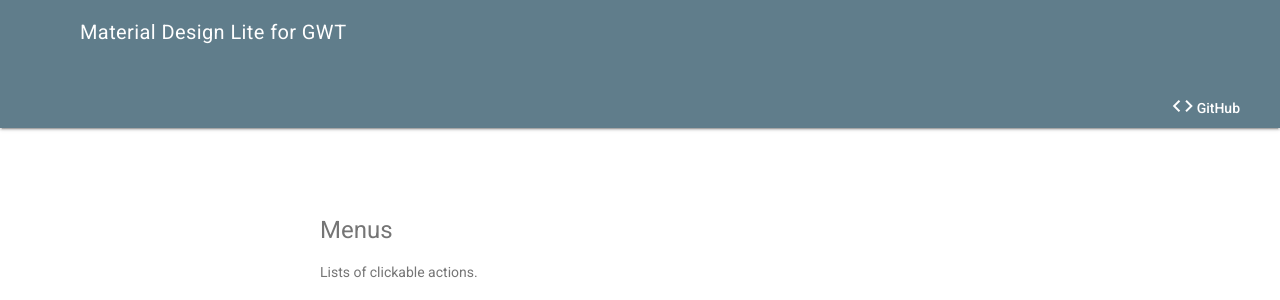
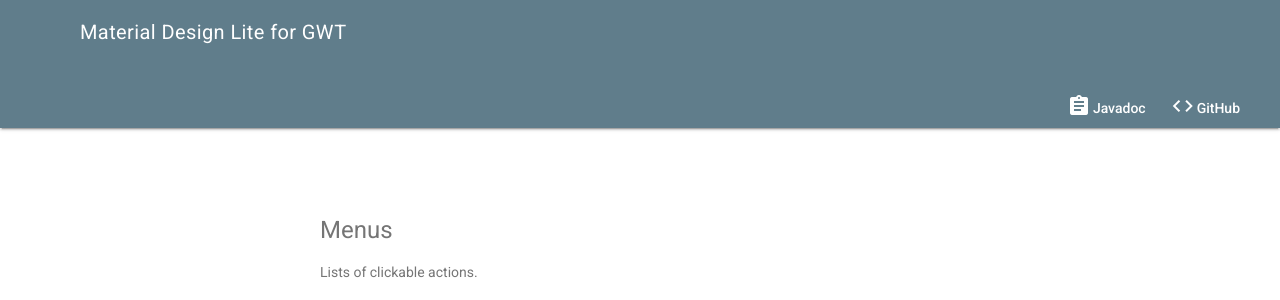
Before and after one commit to ilyes4j/material-design-lite-gwt, a web app: page /components/menus/menus.html in a window 1280 px wide. Shown: the top 300 px of the page. Run offline with its HTML, style and script files only (its server is not run), Linux system fonts and the light colour scheme; data that the repository does not hold is empty; some libraries are stand-ins or nearby versions.

Commit message:
Link to the javadoc documentation from the demo header

```diff
--- a/material-design-lite-gwt-demo/src/main/webapp/about/about.html
+++ b/material-design-lite-gwt-demo/src/main/webapp/about/about.html
@@ -38,6 +38,10 @@
 				<!-- Put a spacer to push the external links to the right -->
 				<div class="mdl-layout-spacer"></div>
 
+				<!-- A link to the javadoc -->
+				<a href="../apidocs" class="demo-header-link"><span class="icon material-icons">assignment</span><span
+					class="text">Javadoc</span></a>
+
 				<!-- A link to the source code -->
 				<a href="https://github.com/ilyes4j/material-design-lite-gwt" class="demo-header-link"><span class="icon material-icons">code</span><span
 					class="text">GitHub</span></a>
--- a/material-design-lite-gwt-demo/src/main/webapp/components/buttons/buttons.html
+++ b/material-design-lite-gwt-demo/src/main/webapp/components/buttons/buttons.html
@@ -40,6 +40,10 @@
 			<div id="header-link-row" class="mdl-layout__header-row">
 				<!-- Put a spacer to push the external links to the right -->
 				<div class="mdl-layout-spacer"></div>
+
+				<!-- A link to the javadoc -->
+				<a href="../../apidocs" class="demo-header-link"><span
+					class="icon material-icons">assignment</span><span class="text">Javadoc</span></a>
 
 				<!-- A link to the source code -->
 				<a href="https://github.com/ilyes4j/material-design-lite-gwt" class="demo-header-link"><span class="icon material-icons">code</span><span
--- a/material-design-lite-gwt-demo/src/main/webapp/components/menus/menus.html
+++ b/material-design-lite-gwt-demo/src/main/webapp/components/menus/menus.html
@@ -75,6 +75,10 @@
 			<div id="header-link-row" class="mdl-layout__header-row">
 				<!-- Put a spacer to push the external links to the right -->
 				<div class="mdl-layout-spacer"></div>
+
+				<!-- A link to the javadoc -->
+				<a href="../../apidocs" class="demo-header-link"><span class="icon material-icons">assignment</span><span
+					class="text">Javadoc</span></a>
 
 				<!-- A link to the source code -->
 				<a href="https://github.com/ilyes4j/material-design-lite-gwt"
--- a/material-design-lite-gwt-demo/src/main/webapp/index.css
+++ b/material-design-lite-gwt-demo/src/main/webapp/index.css
@@ -34,6 +34,7 @@
 	display: table;
 	height: 100%;
 	padding-bottom: 10px;
+	margin-left: 25px;
 	-moz-box-sizing: border-box;
 	box-sizing: border-box;
 }
```
